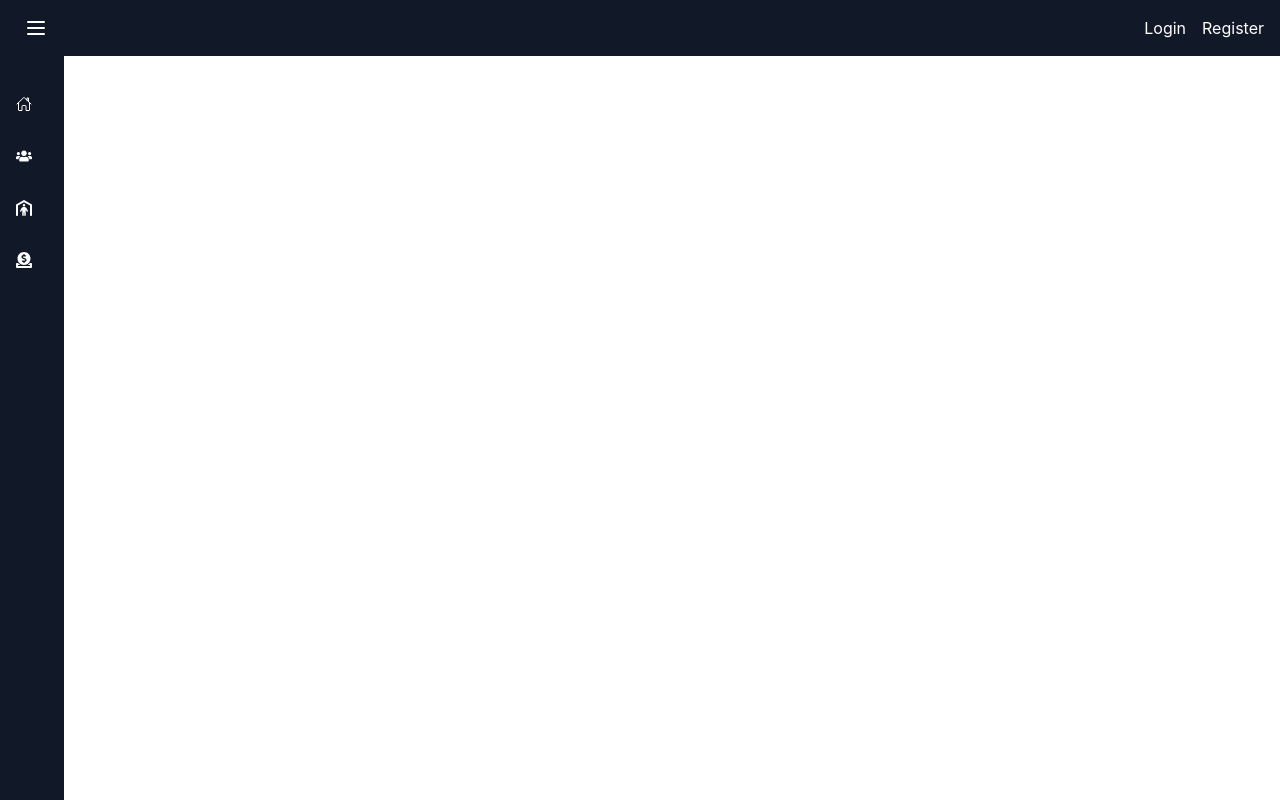
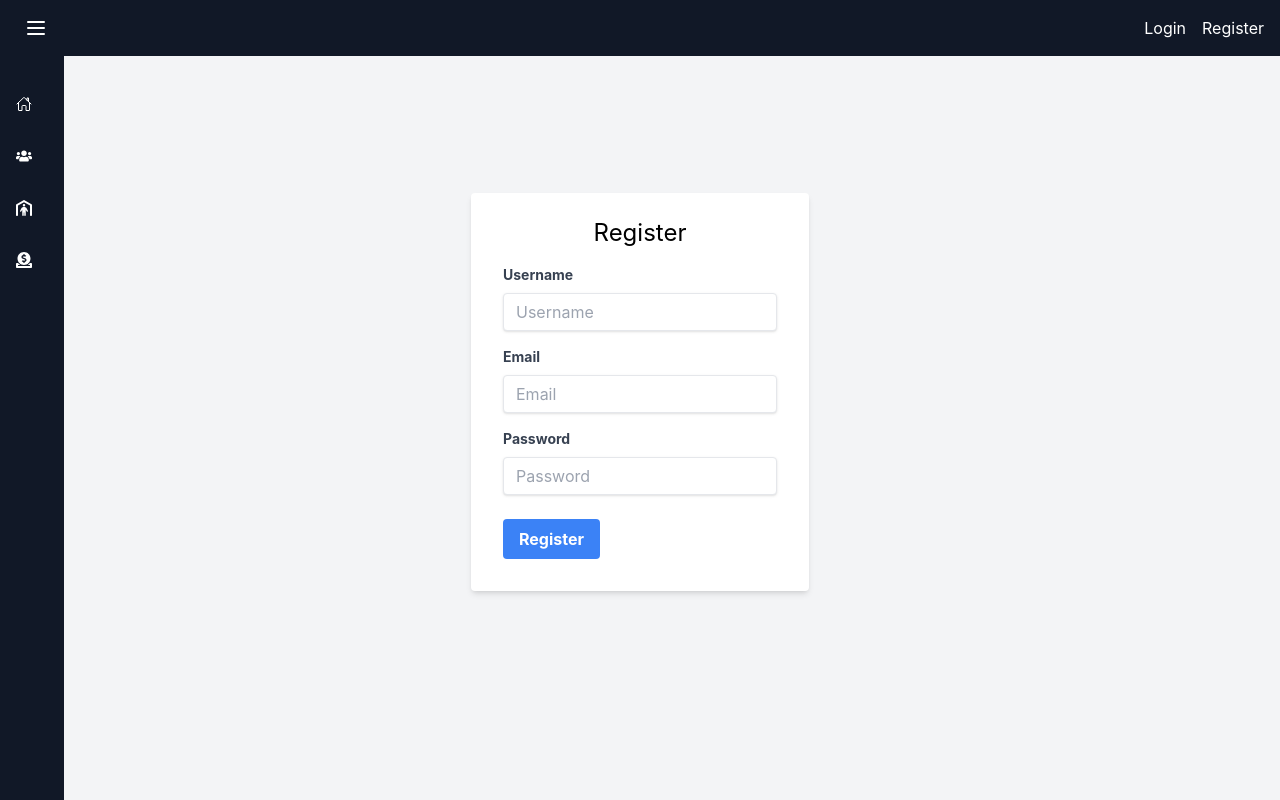
Before and after one commit to aryab2003/my-ngo-app, a React (Create React App) app: page /register in a window 1280 px wide. Built offline with nearby package versions, Linux system fonts and the light colour scheme.

Commit message:
feat:added registration logic

```diff
--- a/package.json
+++ b/package.json
@@ -23,7 +23,6 @@
     "react-leaflet": "^4.2.1",
     "react-map-gl": "^7.1.7",
     "react-router-dom": "^6.22.3",
-    "react-scripts": "5.0.1",
     "react-slick": "^0.30.2",
     "slick-carousel": "^1.8.1",
     "web-vitals": "^2.1.4"
@@ -51,5 +50,8 @@
       "last 1 firefox version",
       "last 1 safari version"
     ]
+  },
+  "devDependencies": {
+    "react-scripts": "^5.0.1"
   }
 }
--- a/src/App.js
+++ b/src/App.js
@@ -9,7 +9,6 @@ import Donation from "./Pages/Donation";
 import Shelter from "./Pages/Shelter";
 import Login from "./Pages/Login";
 import Register from "./Pages/Register";
-
 
 function App() {
   // const [shelters, setShelters] = useState([]);
@@ -26,25 +25,45 @@ function App() {
 
   //   fetchShelters();
   // }, []);
+  const [registered, setRegistered] = useState(false);
+  useEffect(() => {
+    // Your initialization logic here (e.g., fetching shelters)
+    // async function fetchShelters() {
+    //   try {
+    //     const response = await axios.get("http://localhost:3000/ngo");
+    //     setShelters(response.data);
+    //   } catch (error) {
+    //     console.error("Error fetching shelters:", error);
+    //   }
+    // }
+    // fetchShelters();
+  }, []); // Empty dependency array to run the effect only once on component mount
 
+  // Function to handle registration
+  const handleRegistration = () => {
+    // Perform registration logic here (e.g., sending data to the server)
+    // After successful registration, update the registration status
+    setRegistered(true);
+  };
   return (
     <div className="overflow-x-hidden">
       <Router>
-
-      <Sidebar />
-        <Navbar />
+        <Sidebar />
+        <Navbar registered={registered} />
 
         <Routes>
-          <Route path="/" element={<Login/>}></Route>
-          <Route path="/home" element={<Home/>}></Route>
-          <Route path="/donate" element={<Donation/>}/>
+          <Route
+            path="/"
+            element={<Login onRegistration={handleRegistration} />}
+          />
+          <Route path="/home" element={<Home />}></Route>
+          <Route path="/donate" element={<Donation />} />
           <Route path="/shelter" element={<Shelter />} />
-          <Route path="/login" element={<Login/>}/>
-          <Route path="/register" element={<Register/>}/>
+          <Route path="/login" element={<Login />} />
+          <Route path="/register" element={<Register />} />
         </Routes>
         {/* <Footer/> */}
       </Router>
-
     </div>
   );
 }
--- a/src/Components/Navbar.js
+++ b/src/Components/Navbar.js
@@ -1,23 +1,28 @@
-import React from 'react';
+import React from "react";
 
-const Navbar = ({ darkMode, toggleDarkMode }) => {
+const Navbar = ({ darkMode, toggleDarkMode, registered }) => {
   return (
     <nav className="bg-gray-900 fixed dark:bg-gray-900 p-4 w-full z-[49]">
       <div className="container mx-auto flex justify-between items-center">
         <div>
-        <a href="#" className="text-white dark:text-gray-200 font-bold"></a>
+          <a href="#" className="text-white dark:text-gray-200 font-bold"></a>
+        </div>
+        <div className="space-x-4 text-white">
+          <button>
+            <a href="/login">Login</a>
+          </button>
+          {!registered && (
+            <button>
+              <a href="/register">Register</a>
+            </button>
+          )}
 
-        </div>
-        <div className='space-x-4 text-white'>
-        <button ><a href="/">Login</a></button>
-          <button><a href="/register">Register</a></button>
           {/* <button>Log out</button> */}
-        {/* <button onClick={toggleDarkMode} className="text-white dark:text-gray-200">Dark Mode</button> */}
-
+          {/* <button onClick={toggleDarkMode} className="text-white dark:text-gray-200">Dark Mode</button> */}
         </div>
       </div>
     </nav>
   );
-}
+};
 
 export default Navbar;
--- a/src/Pages/Login.js
+++ b/src/Pages/Login.js
@@ -1,11 +1,43 @@
-import React from 'react'
+import React, { useState } from "react";
 
 const Login = () => {
+  // State to manage login status
+  const [isLoggedIn, setIsLoggedIn] = useState(false);
+
+  // Function to handle login
+  const handleLogin = () => {
+    // Simulate successful login
+    setIsLoggedIn(true);
+  };
+
+  // Function to handle logout
+  const handleLogout = () => {
+    // Simulate logout
+    setIsLoggedIn(false);
+  };
+
   return (
     <div>
-      Login
+      {/* Conditional rendering based on login status */}
+      {isLoggedIn ? (
+        // If logged in, display greeting and logout button
+        <div>
+          <h1>Hello User!</h1>
+          <button onClick={handleLogout}>Logout</button>
+        </div>
+      ) : (
+        // If not logged in, display login form
+        <div>
+          <h1>Login</h1>
+          <form>
+            <input type="text" placeholder="Username" />
+            <input type="password" placeholder="Password" />
+            <button onClick={handleLogin}>Login</button>
+          </form>
+        </div>
+      )}
     </div>
-  )
-}
+  );
+};
 
-export default Login
+export default Login;
--- a/src/Pages/Register.js
+++ b/src/Pages/Register.js
@@ -1,11 +1,125 @@
-import React from 'react'
+import React, { useState } from "react";
 
 const Register = () => {
+  const [formData, setFormData] = useState({
+    username: "",
+    email: "",
+    password: "",
+  });
+
+  const [showWelcome, setShowWelcome] = useState(false);
+  const [registered, setRegistered] = useState(false);
+
+  const handleChange = (e) => {
+    const { name, value } = e.target;
+    setFormData((prevData) => ({
+      ...prevData,
+      [name]: value,
+    }));
+  };
+
+  const handleSubmit = (e) => {
+    e.preventDefault();
+    // Add your registration logic here, such as sending the form data to the server
+    console.log("Form submitted:", formData);
+
+    // Redirect to home page after 3 seconds
+    setTimeout(() => {
+      window.location.href = "/home"; // Change "/home" to the actual path of your home page
+    }, 3000);
+
+    // Show welcome message
+    setShowWelcome(true);
+    setRegistered(true);
+  };
+
   return (
-    <div>
-      Register
+    <div className="min-h-screen bg-gray-100 flex items-center justify-center">
+      {!registered && ( // Render registration form only if not registered
+        <form
+          onSubmit={handleSubmit}
+          className="bg-white shadow-md rounded px-8 pt-6 pb-8 mb-4"
+        >
+          <h2 className="text-2xl text-center mb-4">Register</h2>
+          <div className="mb-4">
+            <label
+              className="block text-gray-700 text-sm font-bold mb-2"
+              htmlFor="username"
+            >
+              Username
+            </label>
+            <input
+              type="text"
+              name="username"
+              id="username"
+              placeholder="Username"
+              value={formData.username}
+              onChange={handleChange}
+              className="shadow appearance-none border rounded w-full py-2 px-3 text-gray-700 leading-tight focus:outline-none focus:shadow-outline"
+            />
+          </div>
+          <div className="mb-4">
+            <label
+              className="block text-gray-700 text-sm font-bold mb-2"
+              htmlFor="email"
+            >
+              Email
+            </label>
+            <input
+              type="email"
+              name="email"
+              id="email"
+              placeholder="Email"
+              value={formData.email}
+              onChange={handleChange}
+              className="shadow appearance-none border rounded w-full py-2 px-3 text-gray-700 leading-tight focus:outline-none focus:shadow-outline"
+            />
+          </div>
+          <div className="mb-6">
+            <label
+              className="block text-gray-700 text-sm font-bold mb-2"
+              htmlFor="password"
+            >
+              Password
+            </label>
+            <input
+              type="password"
+              name="password"
+              id="password"
+              placeholder="Password"
+              value={formData.password}
+              onChange={handleChange}
+              className="shadow appearance-none border rounded w-full py-2 px-3 text-gray-700 leading-tight focus:outline-none focus:shadow-outline"
+            />
+          </div>
+          <div className="flex items-center justify-between">
+            <button
+              type="submit"
+              className="bg-blue-500 hover:bg-blue-700 text-white font-bold py-2 px-4 rounded focus:outline-none focus:shadow-outline"
+            >
+              Register
+            </button>
+          </div>
+        </form>
+      )}
+      {registered && (
+        <div className="text-center">
+          <h2 className="text-2xl text-center mb-4">
+            Registration Successful!
+          </h2>
+          <p>You will be redirected to the home page shortly.</p>
+        </div>
+      )}
+
+      {showWelcome && (
+        <div className="absolute top-0 left-0 right-0 bottom-0 flex items-center justify-center bg-black bg-opacity-50 z-10">
+          <div className="text-white text-4xl font-bold animate-bounce">
+            Welcome, {formData.username}!
+          </div>
+        </div>
+      )}
     </div>
-  )
-}
+  );
+};
 
-export default Register
+export default Register;
```
Also changed, not shown: src/Components/Sidebar.js (+10 -9 lines), 1 other file (tests, documents, lock files or other folders).
